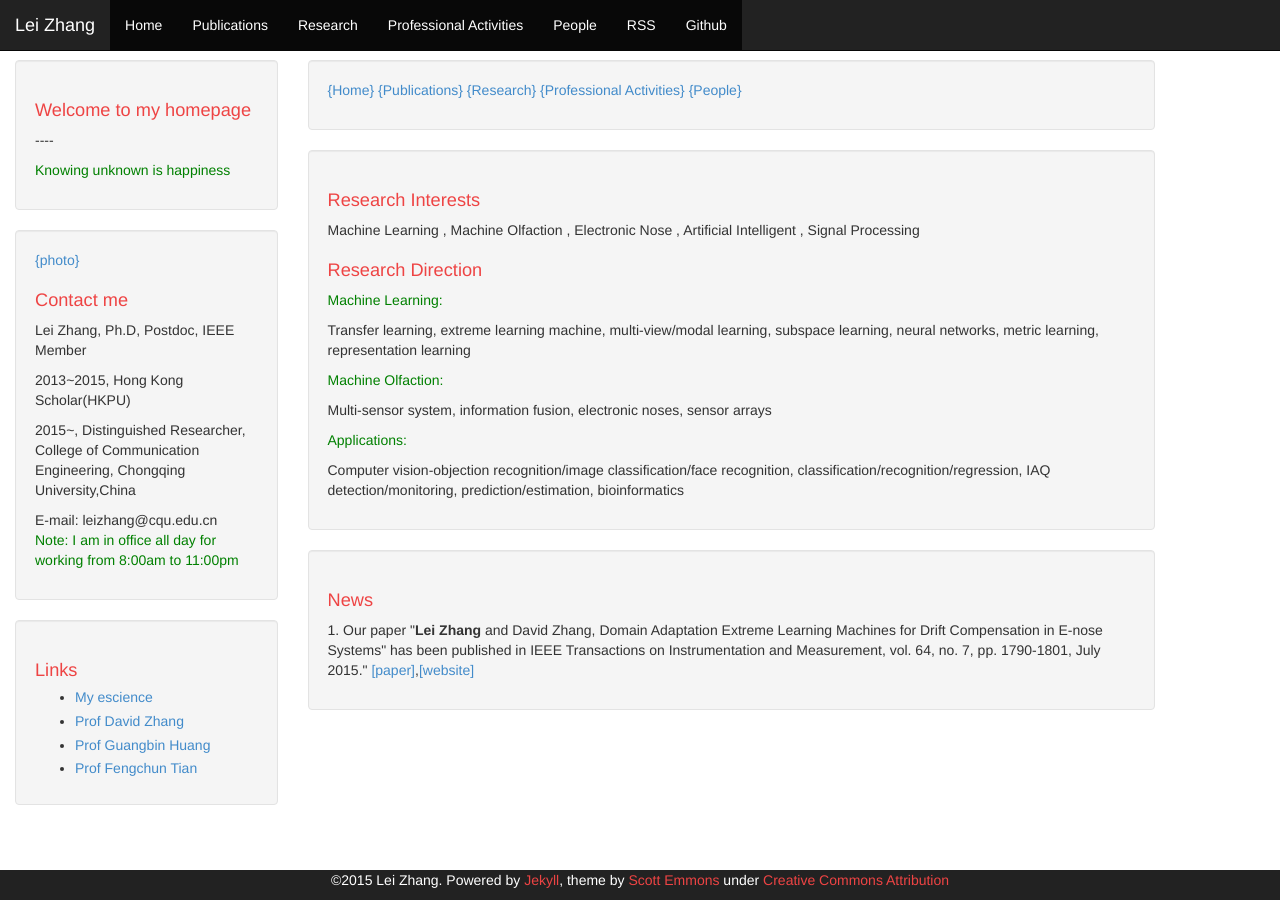
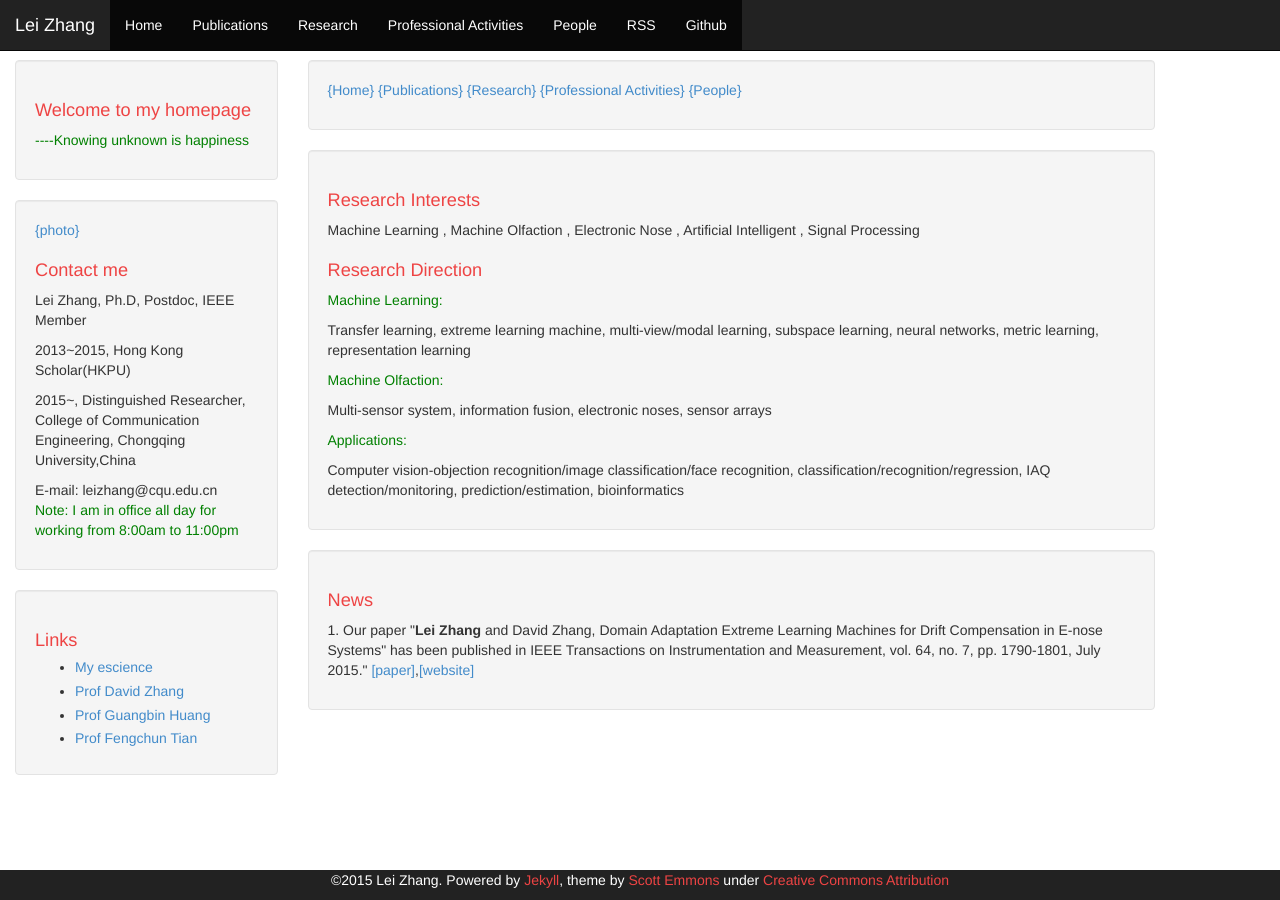
Before and after one commit to DrLeiZhang/website, a Jekyll site: the page built from index.html, in a window 1280 px wide. Built offline with Jekyll 4.4.1, drawn with Linux system fonts in a browser that asks for light colours; Markdown is read by kramdown in place of the engine named in the settings; the list of posts is cut into pages by our own code.

Commit message:
Update
Signed-off-by: leizhang@cqu.edu.cn <leizhang@cqu.edu.cn>

```diff
--- a/_config.yml
+++ b/_config.yml
@@ -1,6 +1,6 @@
 # Jekyll configuration
 name: Lei Zhang
-description: <h1>Welcome to my homepage</h1><p> ----<p style="color:green;">Knowing unknown is happiness</p>
+description: <h1>Welcome to my homepage</h1><p style="color:green;">----Knowing unknown is happiness</p>
 
 
 # url is currently only used only for the RSS feed in feed.xml
```
